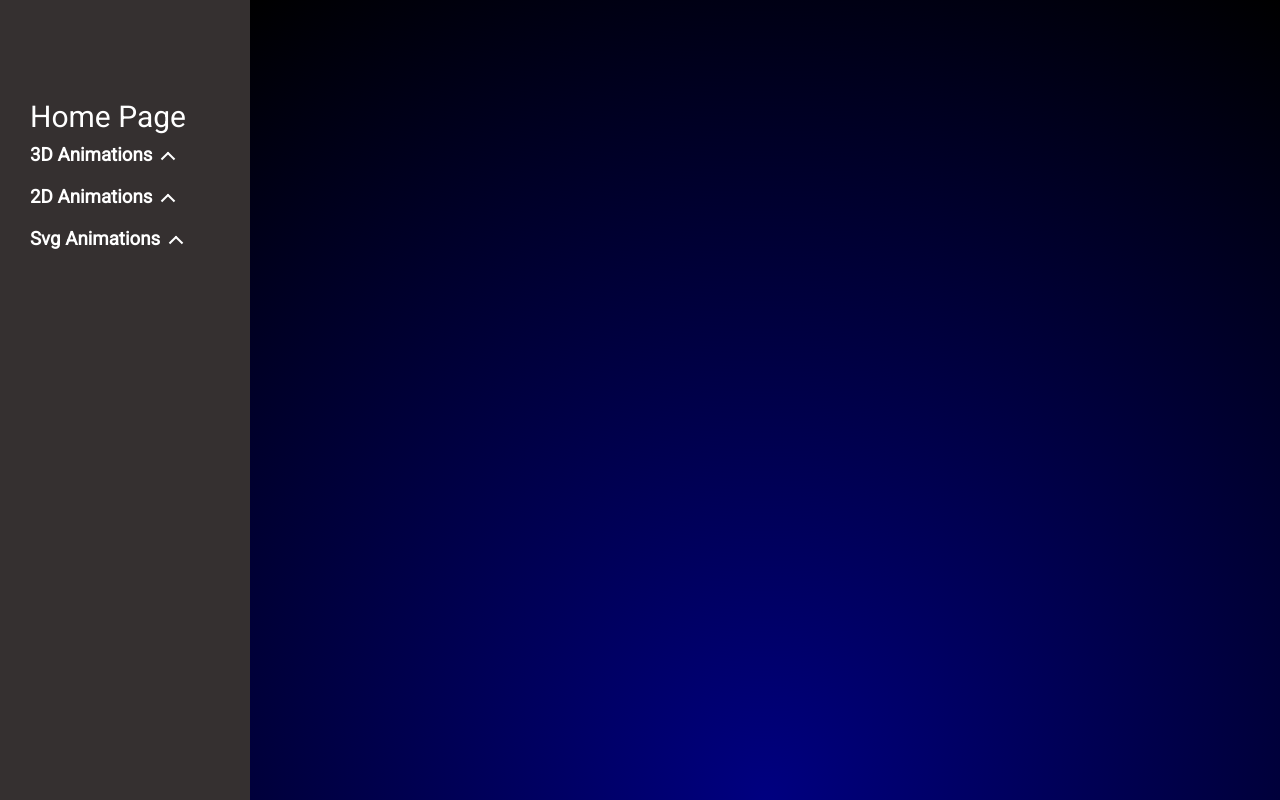
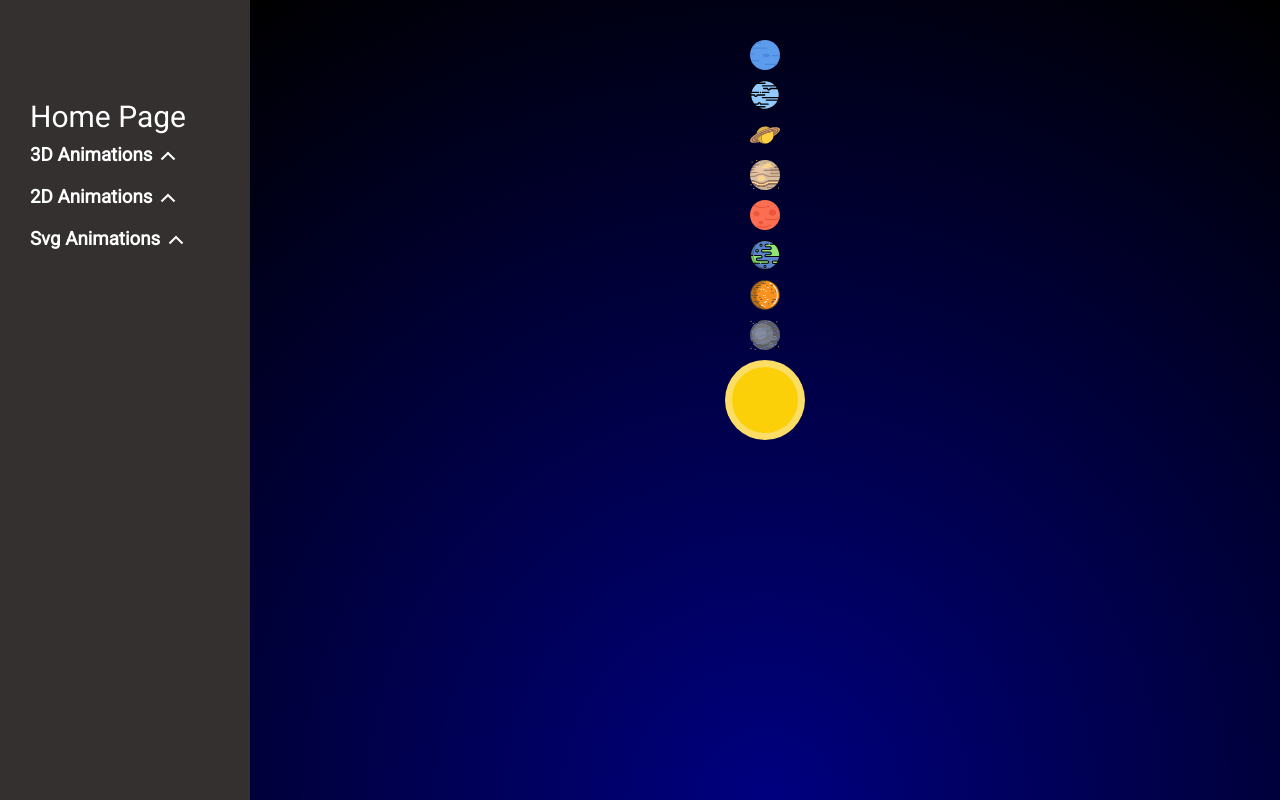
Before and after one commit to centek134/animations, a React (Create React App) app: page /2d-animations/planets in a window 1280 px wide. Built offline with nearby package versions, Linux system fonts and the light colour scheme; a web font is replaced by a local one.

Commit message:
style changes

```diff
--- a/src/assets/scss/containers/Svg_animations/Planets/Planets.css
+++ b/src/assets/scss/containers/Svg_animations/Planets/Planets.css
@@ -4,7 +4,110 @@
   display: flex;
   align-items: center;
   justify-content: center;
-  background: radial-gradient(circle at bottom, navy 0, black 100%);
-  height: 100vh;
+  background: radial-gradient(circle at bottom, #000080 0, #000 100%);
   overflow: hidden;
+}
+.wrapper_planets .planets {
+  position: relative;
+  width: 100%;
+  height: 100%;
+}
+.wrapper_planets .planets .planet {
+  position: absolute;
+  top: 50%;
+  left: 50%;
+  transform: translate(-50%, -50%);
+  display: flex;
+  align-items: flex-start;
+  justify-content: center;
+  border-radius: 50%;
+  width: var(--width);
+  height: var(--height);
+  z-index: var(--index);
+}
+.wrapper_planets .planets .planet:nth-child(1) {
+  --width: 80px;
+  --height: 80px;
+  --timer: 4s;
+  --index: 9;
+}
+.wrapper_planets .planets .planet:nth-child(2) {
+  --width: 160px;
+  --height: 160px;
+  --timer: 5s;
+  --index: 8;
+}
+.wrapper_planets .planets .planet:nth-child(3) {
+  --width: 240px;
+  --height: 240px;
+  --timer: 6s;
+  --index: 7;
+}
+.wrapper_planets .planets .planet:nth-child(4) {
+  --width: 320px;
+  --height: 320px;
+  --timer: 7s;
+  --index: 6;
+}
+.wrapper_planets .planets .planet:nth-child(5) {
+  --width: 400px;
+  --height: 400px;
+  --timer: 8s;
+  --index: 5;
+}
+.wrapper_planets .planets .planet:nth-child(6) {
+  --width: 480px;
+  --height: 480px;
+  --timer: 9s;
+  --index: 4;
+}
+.wrapper_planets .planets .planet:nth-child(7) {
+  --width: 560px;
+  --height: 560px;
+  --timer: 10s;
+  --index: 3;
+}
+.wrapper_planets .planets .planet:nth-child(8) {
+  --width: 640px;
+  --height: 640px;
+  --timer: 11s;
+  --index: 2;
+}
+.wrapper_planets .planets .planet:nth-child(9) {
+  --width: 720px;
+  --height: 720px;
+  --timer: 12s;
+  --index: 1;
+}
+.wrapper_planets .planets .planet .mercury {
+  width: 30px;
+  height: 30px;
+}
+.wrapper_planets .planets .planet .venus {
+  width: 30px;
+  height: 30px;
+}
+.wrapper_planets .planets .planet .earth {
+  width: 30px;
+  height: 30px;
+}
+.wrapper_planets .planets .planet .mars {
+  width: 30px;
+  height: 30px;
+}
+.wrapper_planets .planets .planet .jupiter {
+  width: 30px;
+  height: 30px;
+}
+.wrapper_planets .planets .planet .saturn {
+  width: 30px;
+  height: 30px;
+}
+.wrapper_planets .planets .planet .uranus {
+  width: 30px;
+  height: 30px;
+}
+.wrapper_planets .planets .planet .neptune {
+  width: 30px;
+  height: 30px;
 }/*# sourceMappingURL=Planets.css.map */
--- a/src/assets/scss/containers/Svg_animations/Planets/Planets.scss
+++ b/src/assets/scss/containers/Svg_animations/Planets/Planets.scss
@@ -4,7 +4,75 @@
     display: flex;
     align-items: center;
     justify-content: center;
-    background: radial-gradient(circle at bottom, navy 0, black 100%);
-    height: 100vh;
+    background: radial-gradient(circle at bottom, #000080 0, #000 100%);
     overflow: hidden;
+    .planets{
+        position: relative;
+        width: 100%;
+        height: 100%;
+        .planet{
+            position: absolute;
+            top: 50%;
+            left: 50%;
+            transform: translate(-50%,-50%);
+            display: flex;
+            align-items: flex-start;
+            justify-content: center;
+            border-radius: 50%;
+            width: var(--width);
+            height: var(--height);
+            z-index: var(--index);
+            @for $i from 1 to 10 {
+                &:nth-child(#{$i}){
+                    --width: #{calc($i * 80px)};
+                    --height: #{calc($i * 80px)};
+                    --timer: #{$i + 3s};
+                    --index: #{10 - $i};
+                }
+            }
+            .mercury{
+                width: 30px;
+                height: 30px;
+            }
+            .venus{
+                width: 30px;
+                height: 30px;
+            }
+            .earth{
+                width: 30px;
+                height: 30px;
+            }
+            .mars{
+                width: 30px;
+                height: 30px;
+            }
+            .jupiter{
+                width: 30px;
+                height: 30px;
+            }
+            .saturn{
+                width: 30px;
+                height: 30px;
+            }
+            .uranus{
+                width: 30px;
+                height: 30px;
+            }
+            .neptune{
+                width: 30px;
+                height: 30px;
+            }
+
+        }
+    }
 }
+// @keyframes rotate_plan {
+//     100%{
+//         transform: rotateZ(360deg);
+//     }
+// }
+// @keyframes rotate_planets{
+//     100%{
+//         transform: rotateZ(360deg);
+//     }
+// }
```
Also changed, not shown: 1 other file (tests, documents, lock files or other folders).
